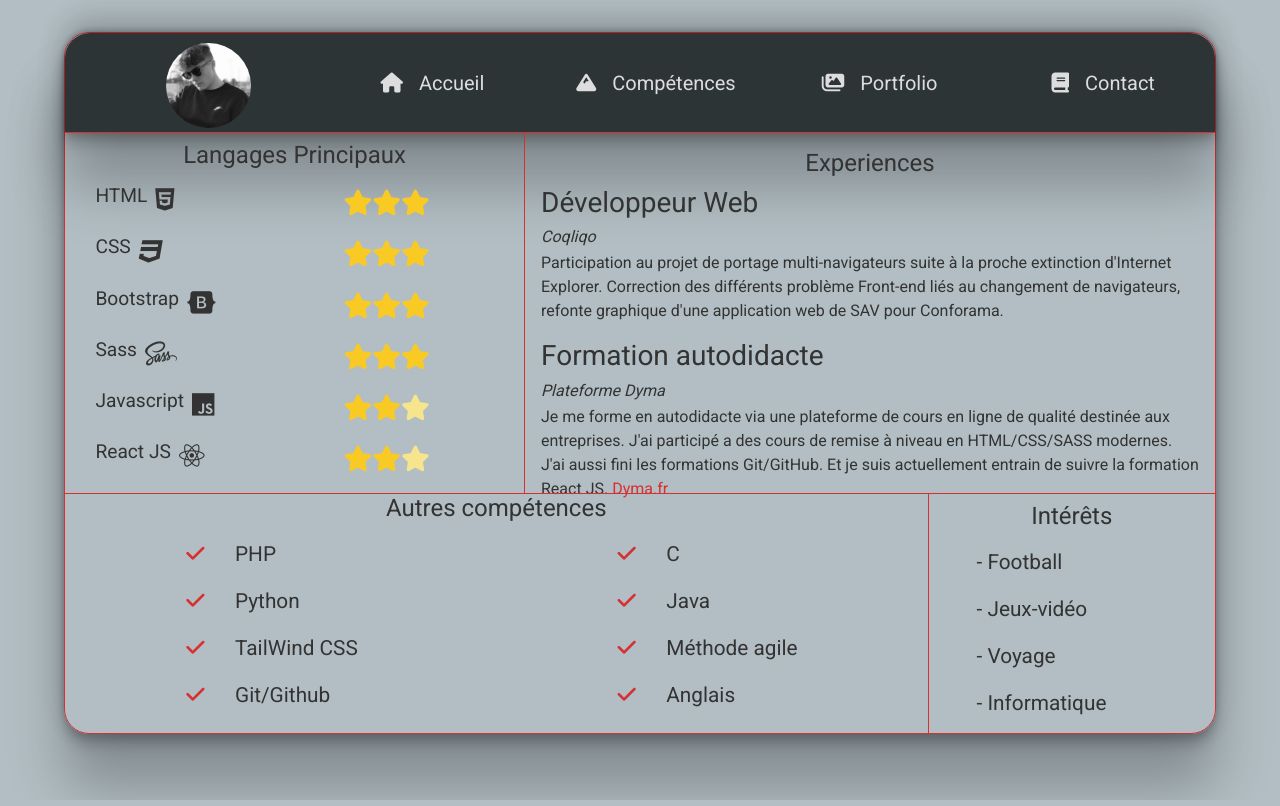
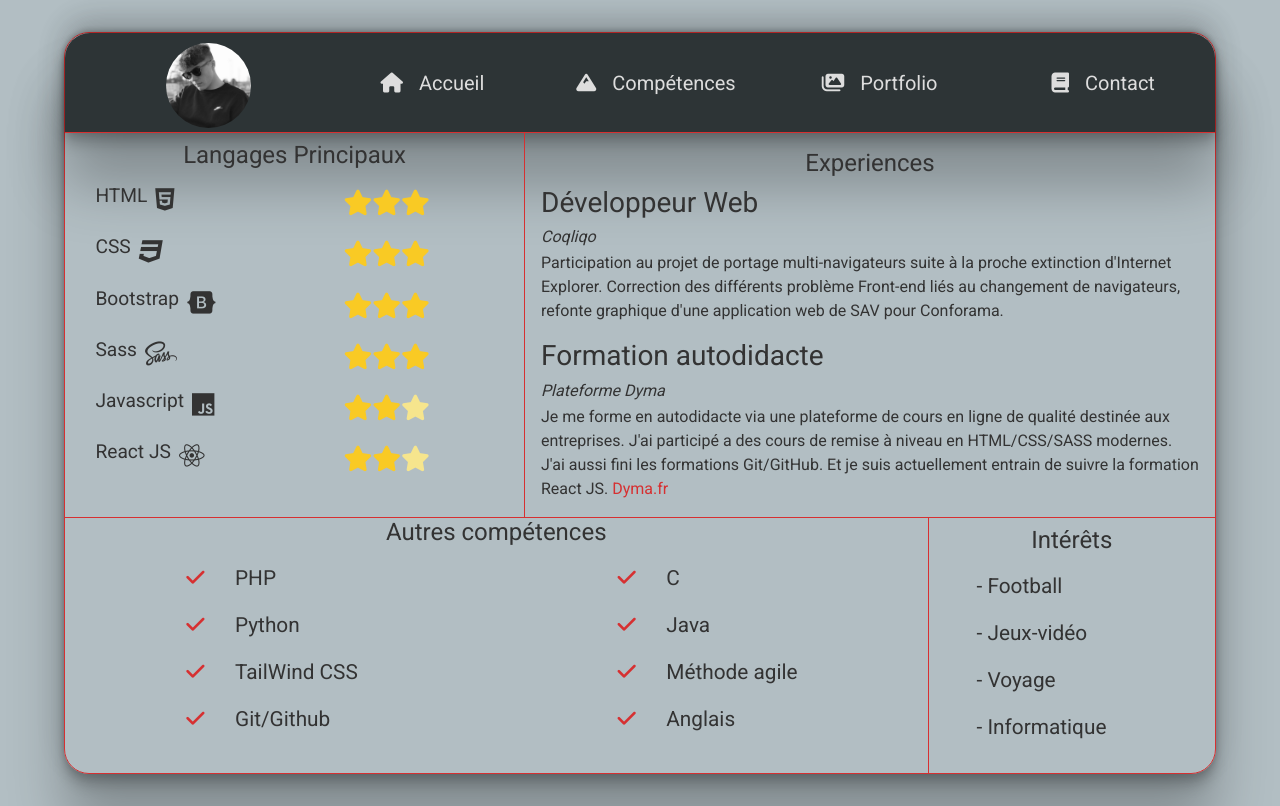
Before and after one commit to LouisDigit/ReactJS-CV, a React (Create React App) app: page /competences in a window 1280 px wide. Built offline with nearby package versions, Linux system fonts and the light colour scheme.

Commit message:
ajustement tailles fenetres

```diff
--- a/src/styles/pages/_competence.scss
+++ b/src/styles/pages/_competence.scss
@@ -1,5 +1,5 @@
 .content-competences {
-  height: 600px;
+  height: 80vh;
   width: 100%;
   border-bottom-left-radius: 25px;
   border-bottom-right-radius: 25px;
--- a/src/styles/pages/_contact.scss
+++ b/src/styles/pages/_contact.scss
@@ -1,5 +1,5 @@
 .content-contact {
-  height: 600px;
+  height: 80vh;
   width: 100%;
   border-bottom-left-radius: 25px;
   border-bottom-right-radius: 2px;
--- a/src/styles/pages/_home.scss
+++ b/src/styles/pages/_home.scss
@@ -1,7 +1,7 @@
 .home-content {
   display: flex;
   flex-direction: row;
-  height: 600px;
+  height: 80vh;
   width: 100%;
   border-bottom-left-radius: 25px;
   border-bottom-right-radius: 25px;
--- a/src/styles/pages/_portfolio.scss
+++ b/src/styles/pages/_portfolio.scss
@@ -1,6 +1,6 @@
 .content-portfolio {
   width: 100%;
-  height: 600px;
+  height: 80vh;
   color: $black;
   border-bottom-left-radius: 25px;
   border-bottom-right-radius: 25px;
```
